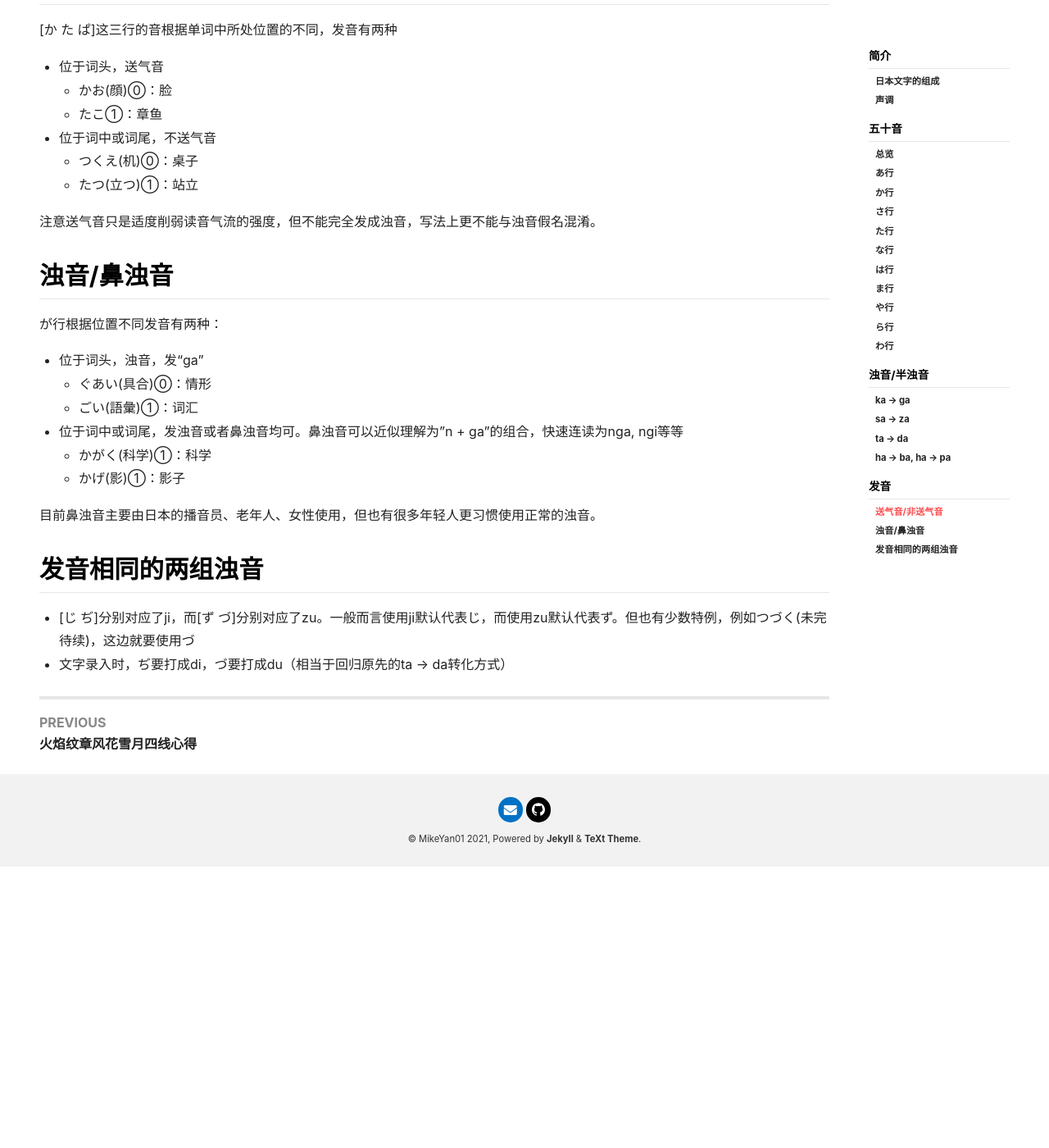
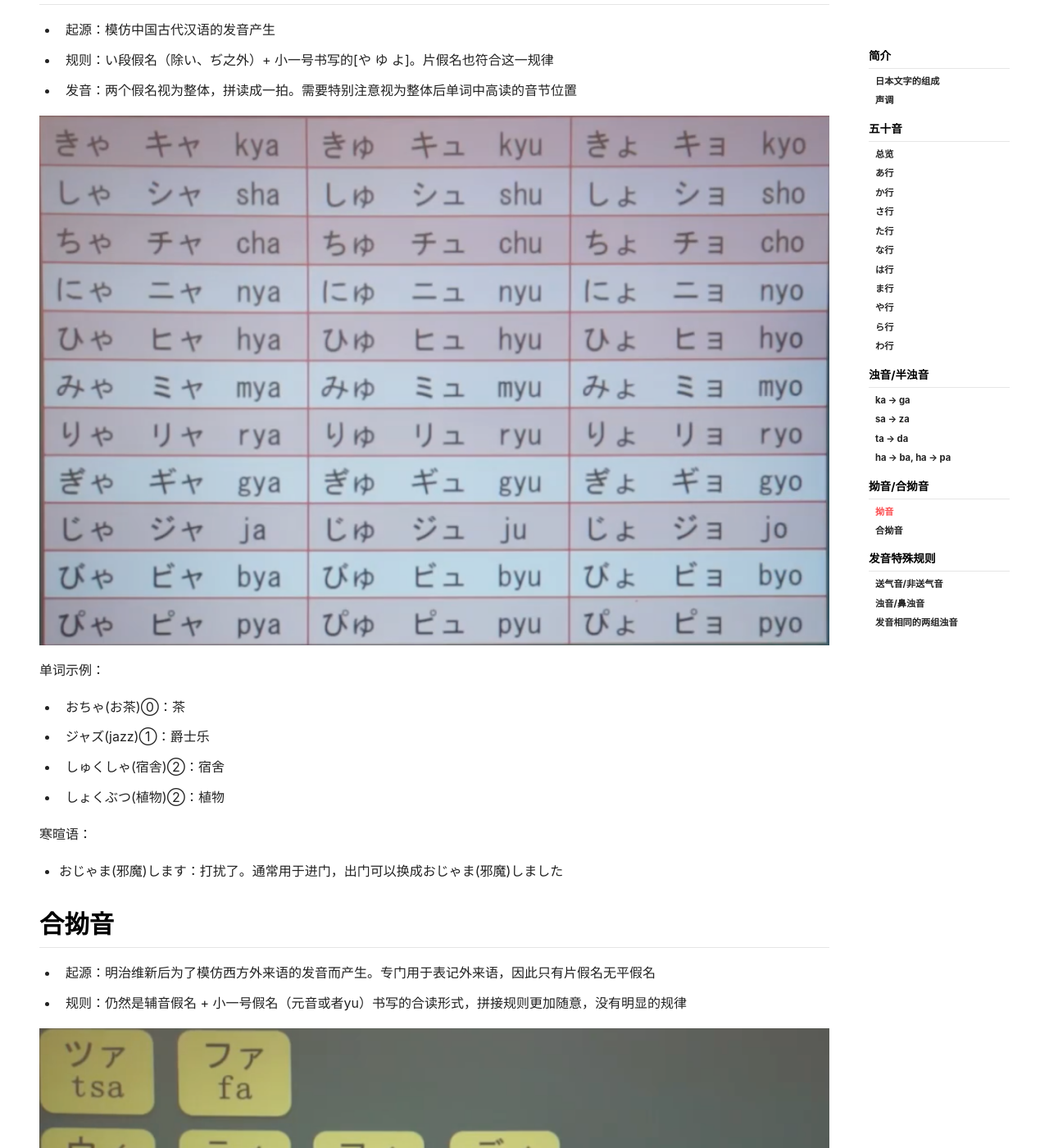
Before and after one commit to MikeYan01/mikeyan01.github.io, a Jekyll site: the page built from _posts/2021-12-25-日语入门.md, in a window 1280 px wide and 1400 px high, scrolled down 20264 px. Shown: the whole window at 82% size. Built offline with Jekyll 4.4.1, drawn with Linux system fonts in a browser that asks for light colours; nearby versions of some CDN libraries; before the commit the page ends 21321 px from its top, so only the background shows below that; some of the changed text lies outside the part shown.

Commit message:
Update post

```diff
--- a/_posts/2021-12-25-日语入门.md
+++ b/_posts/2021-12-25-日语入门.md
@@ -524,7 +524,51 @@ article_header:
 
 - ぶた(豚)⓪：猪
 
-# 发音
+# 拗音/合拗音
+
+## 拗音
+
+- 起源：模仿中国古代汉语的发音产生
+
+- 规则：い段假名（除い、ぢ之外）+ 小一号书写的[や ゆ よ]。片假名也符合这一规律
+
+- 发音：两个假名视为整体，拼读成一拍。需要特别注意视为整体后单词中高读的音节位置
+
+![ao.png](https://raw.githubusercontent.com/MikeYan01/mikeyan01.github.io/master/assets/images/Japanese/ao.png)
+
+单词示例：
+
+- おちゃ(お茶)⓪：茶
+
+- ジャズ(jazz)①：爵士乐
+
+- しゅくしゃ(宿舎)②：宿舍
+
+- しょくぶつ(植物)②：植物
+
+寒暄语：
+
+- おじゃま(邪魔)します：打扰了。通常用于进门，出门可以换成おじゃま(邪魔)しました
+
+## 合拗音
+
+- 起源：明治维新后为了模仿西方外来语的发音而产生。专门用于表记外来语，因此只有片假名无平假名
+
+- 规则：仍然是辅音假名 + 小一号假名（元音或者yu）书写的合读形式，拼接规则更加随意，没有明显的规律
+
+![ex_ao.png](https://raw.githubusercontent.com/MikeYan01/mikeyan01.github.io/master/assets/images/Japanese/ex_ao.png)
+
+单词示例：
+
+- フィルム(film)①：胶卷
+
+- プロジェクト(project)②③：项目
+
+- チェス(chess)①：国际象棋
+
+- サファイア(sapphire)②：蓝宝石
+
+# 发音特殊规则
 
 ## 送气音/非送气音
 
```
Also changed, not shown: other parts of _posts/2021-12-25-日语入门.md (+1 -1 lines), assets/images/Japanese/ao.png (added), assets/images/Japanese/ex_ao.png (added).
